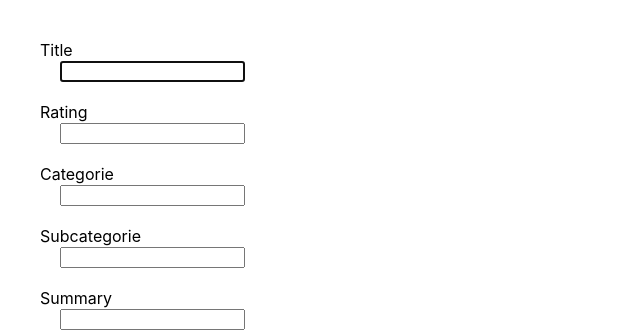
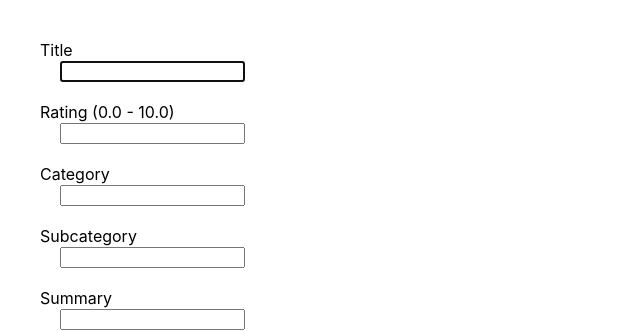
Before and after one commit to maximiliangustmann/capstone-project, a React (Create React App) app: page /create in a window 1280 px wide. Shown: the top 332 px of the page, without its empty margins (0-640 px from the left). Built offline with nearby package versions, Linux system fonts and the light colour scheme.

Commit message:
Renaming

```diff
--- a/src/components/Form.js
+++ b/src/components/Form.js
@@ -11,16 +11,16 @@ export default function Form({ onSubmit }) {
         <Input autoFocus name="title" />
       </label>
       <label>
-        Rating
+        Rating (0.0 - 10.0)
         <Input name="rating" />
       </label>
       <label>
-        Categorie
-        <Input name="categorie" />
+        Category
+        <Input name="category" />
       </label>
       <label>
-        Subcategorie
-        <Input name="subcategorie" />
+        Subcategory
+        <Input name="subcategory" />
       </label>
       <label>
         Summary
@@ -44,8 +44,8 @@ export default function Form({ onSubmit }) {
     const newReview = {
       title: form.title.value,
       rating: form.rating.value,
-      categorie: form.categorie.value,
-      subcategorie: form.subcategorie.value,
+      category: form.category.value,
+      subcategory: form.subcategory.value,
       summary: form.summary.value,
       lessons: form.lessons.value,
     }
--- a/src/components/Review.js
+++ b/src/components/Review.js
@@ -4,18 +4,17 @@ import styled from 'styled-components/macro'
 export default function Review({
   title,
   rating,
-  categorie,
-  subcategorie,
+  category,
+  subcategory,
   summary,
   lessons,
-  index,
 }) {
   return (
     <StyledReview>
       <h2>{title}</h2>
       <p>Rating: {rating}</p>
-      <h3>{categorie}</h3>
-      <h4>{subcategorie}</h4>
+      <h3>{category}</h3>
+      <h4>{subcategory}</h4>
       <h3>Summary: </h3>
       <p>{summary}</p>
       <h3>Lessons: </h3>
--- a/src/components/Reviews.js
+++ b/src/components/Reviews.js
@@ -4,9 +4,9 @@ import Review from './Review'
 export default function Reviews({ reviews }) {
   return (
     <>
-      {reviews.map((review) => (
-        <Review key={review.title} {...review} />
-      ))}
+      {reviews.map((review) => {
+        return <Review key={review.title} {...review} />
+      })}
     </>
   )
 }
```
Also changed, not shown: 2 other files (tests, documents, lock files or other folders).
